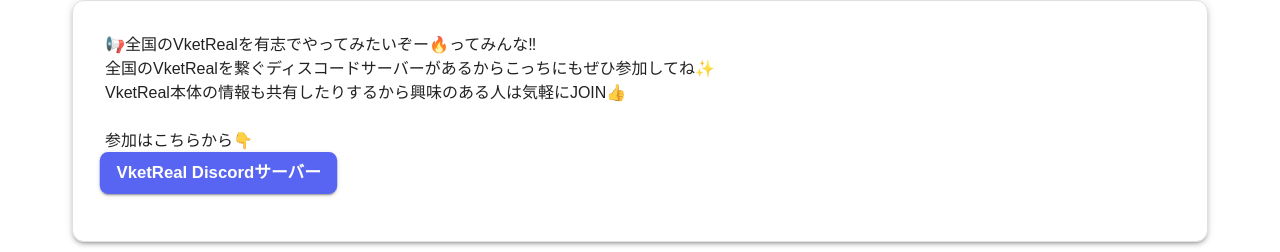
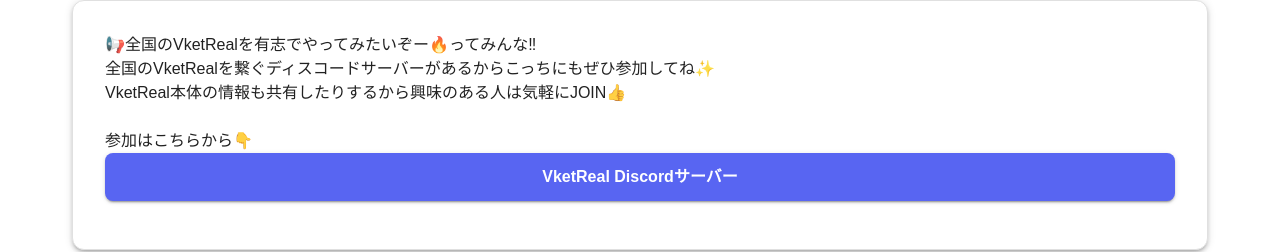
Before and after one commit to VKetDeveloper/vrit, a Next.js app: page /vrit/ in a window 1280 px wide. Shown: the part 944-1196 px from the top of the page. Built offline with nearby package versions, Linux system fonts and the light colour scheme.

Commit message:
Update Discord link and button styling in news component
Changed the Discord invitation link to a new URL and updated the button's styling for improved appearance and interaction. Removed custom 'boing' animation and adjusted padding, width, and hover scale for consistency.

```diff
--- a/src/app/components/vketreal_news.tsx
+++ b/src/app/components/vketreal_news.tsx
@@ -49,41 +49,31 @@
           参加はこちらから👇<br />
           <Box
             component="a"
-            href="https://t.co/WAHjBJg6oA"
+            href="https://discord.com/invite/qVJfM94Da7"
             rel="noopener noreferrer"
             sx={{
               display: 'inline-flex',
               alignItems: 'center',
+              justifyContent: 'center',
               gap: 1,
               px: 2,
-              py: 1,
+              py: 1.5,
               borderRadius: 2,
               background: '#5865F2',
               color: '#fff',
               fontWeight: 600,
               textDecoration: 'none',
               boxShadow: 2,
-              transition: 'transform 0.2s',
-              animation: 'boing 1.2s infinite',
+              width: '100%',
+              transition: 'background 0.2s, transform 0.2s',
               '&:hover': {
                 background: '#4752C4',
                 textDecoration: 'none',
-                transform: 'scale(1.08)',
+                transform: 'scale(1.03)',
               },
             }}
           >
             VketReal Discordサーバー
-            <style>
-              {`
-                @keyframes boing {
-                  0%, 100% { transform: scale(1); }
-                  20% { transform: scale(1.08); }
-                  40% { transform: scale(0.97); }
-                  60% { transform: scale(1.05); }
-                  80% { transform: scale(0.98); }
-                }
-              `}
-            </style>
           </Box>
         </Typography>
       </Box>
```
